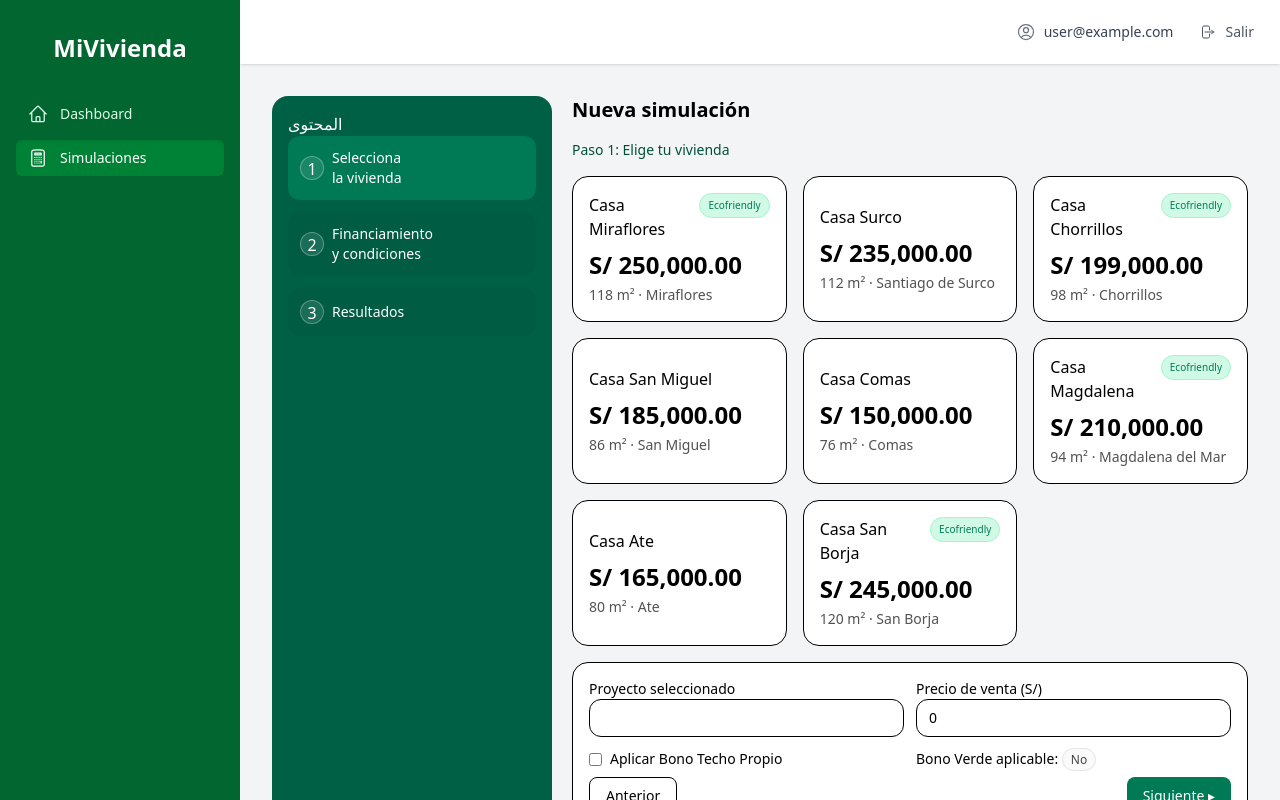
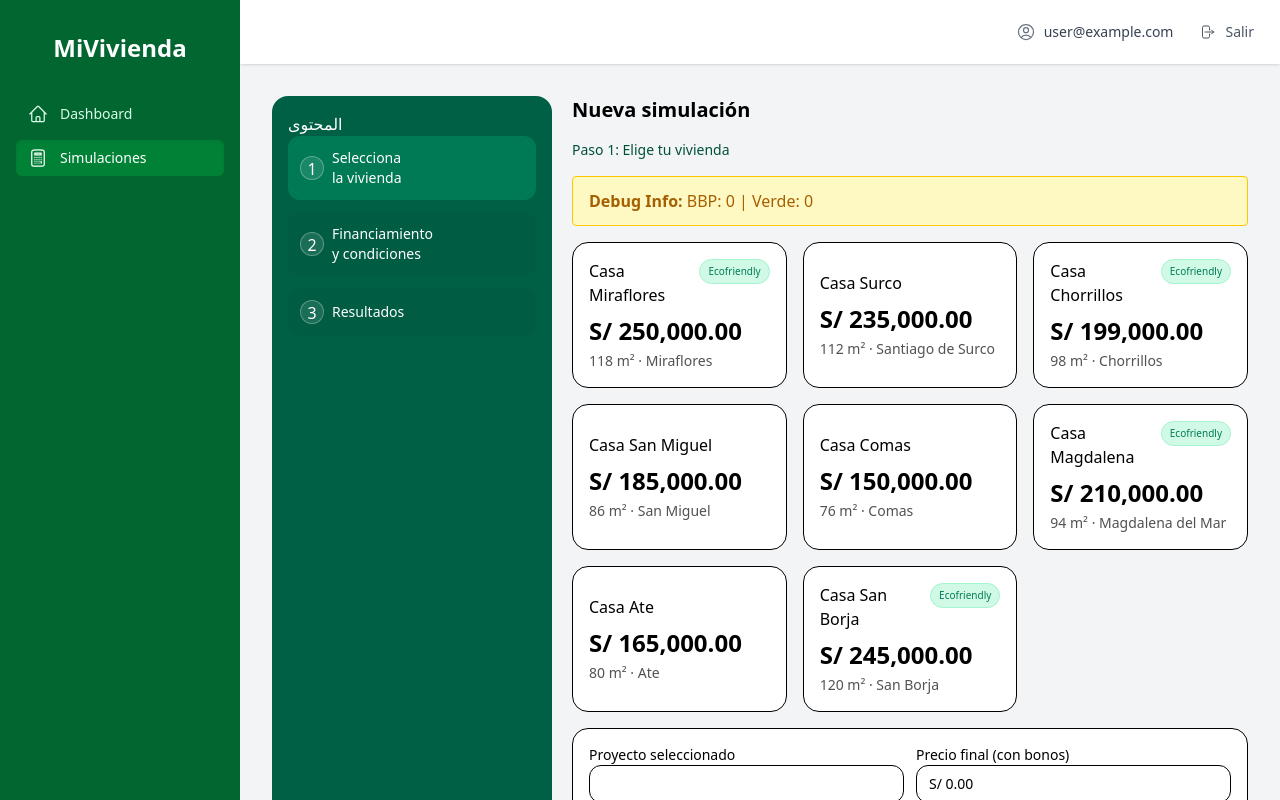
Before and after one commit to MQRF123/Finance-app, a Next.js app: page /simulaciones/nueva in a window 1280 px wide. Built offline with nearby package versions, Linux system fonts and the light colour scheme; no server answers; sample sign-in values are in the browser's storage.

Commit message:
bonuses are added

```diff
--- a/src/app/simulaciones/nueva/page.tsx
+++ b/src/app/simulaciones/nueva/page.tsx
@@ -9,6 +9,8 @@ import { type FormVals, type Casa } from "@/lib/simulacion/types";
 import { saveSimulation } from "@/lib/simulacion/services/firebase";
 import { useSimulacionCalculations } from "@/lib/simulacion/use-simulacion-calculations";
 import { SimulacionForm } from "@/components/simulaciones/SimulacionForm";
+
+import { calcularBonoBuenPagador, calcularBonoVerde } from "@/lib/simulacion/bonos";
 
 const defaultValues: FormVals = {
   // Vivienda / proyecto
@@ -38,10 +40,6 @@ const defaultValues: FormVals = {
   // Bonos
   bonoVerde: false,
   bonoVerdeMonto: 0,
-  techoPropio: false,
-  techoPropioMonto: 0,
-
-  // BBP reservado
   bbp: false,
   bbpMonto: 0,
 };
@@ -70,13 +68,27 @@ export default function NuevaSimulacionPage() {
     []
   );
 
+  const onCasaSelect = (c: Casa) => {
+    setSelCasa(c.id);
+    form.setValue("proyecto", c.titulo);
+    form.setValue("tipoInmueble", "Casa");
+    form.setValue("departamento", "Lima");
+    form.setValue("precioVenta", c.precio);
+
+    const bbpMonto = calcularBonoBuenPagador(c.precio);
+    const bonoVerdeMonto = calcularBonoVerde(c.precio, c.eco);
+
+    form.setValue("bbp", bbpMonto > 0);
+    form.setValue("bbpMonto", bbpMonto);
+    form.setValue("bonoVerde", bonoVerdeMonto > 0);
+    form.setValue("bonoVerdeMonto", bonoVerdeMonto);
+  };
+
   // Observados/calculados
   const vals = form.watch();
 
-  // Bonos (sin BBP visible por ahora)
-  const bonos =
-    (vals.bonoVerde ? vals.bonoVerdeMonto : 0) +
-    (vals.techoPropio ? vals.techoPropioMonto : 0);
+  // Bonos
+  const bonos = (vals.bbp ? vals.bbpMonto ?? 0 : 0) + (vals.bonoVerde ? vals.bonoVerdeMonto ?? 0 : 0);
 
   // Gastos (si financiar = true, se suman al principal)
   const totalGastos = vals.gastosNotariales + vals.gastosRegistrales + vals.tasacionPerito;
@@ -165,7 +177,6 @@ export default function NuevaSimulacionPage() {
           itfMes1,
           cuotaBase,
           eco: selCasa ? casas.find((x) => x.id === selCasa)?.eco === true : false,
-          techoPropio: vals.techoPropio,
           totalGastos,
           financiarGastos: vals.financiarGastos,
           fechaInicio: vals.fechaInicio,
@@ -188,7 +199,7 @@ export default function NuevaSimulacionPage() {
       step={step}
       casas={casas}
       selCasa={selCasa}
-      setSelCasa={setSelCasa}
+      onCasaSelect={onCasaSelect}
       goNext={goNext}
       goBack={goBack}
       onCalcular={onCalcular}
--- a/src/app/simulaciones/page.tsx
+++ b/src/app/simulaciones/page.tsx
@@ -52,8 +52,6 @@ const defaultValues: FormVals = {
   // Bonos
   bonoVerde: false,
   bonoVerdeMonto: 0,
-  techoPropio: false,
-  techoPropioMonto: 0,
 
   // BBP reservado
   bbp: false,
@@ -78,9 +76,7 @@ export default function NuevaSimulacionPage() {
   const vals = form.watch();
 
   // Bonos (sin BBP visible por ahora)
-  const bonos =
-    (vals.bonoVerde ? vals.bonoVerdeMonto : 0) +
-    (vals.techoPropio ? vals.techoPropioMonto : 0);
+  const bonos = vals.bonoVerde ? vals.bonoVerdeMonto : 0;
 
   // Gastos (si financiar = true, se suman al principal)
   const totalGastos = vals.gastosNotariales + vals.gastosRegistrales + vals.tasacionPerito;
@@ -251,7 +247,6 @@ export default function NuevaSimulacionPage() {
           cuotaBase,
           // 3. Usamos la lista 'casas' importada
           eco: selCasa ? casas.find((x) => x.id === selCasa)?.eco === true : false,
-          techoPropio: vals.techoPropio,
           totalGastos,
           financiarGastos: vals.financiarGastos,
           fechaInicio: vals.fechaInicio,
@@ -332,11 +327,7 @@ export default function NuevaSimulacionPage() {
                   />
                 </label>
 
-                {/* Bono Techo Propio (sigue activo en Paso 1) */}
-                <label className={`${LABEL} flex items-center gap-2`}>
-                  <input type="checkbox" {...form.register("techoPropio")} />
-                  <span>Aplicar Bono Techo Propio</span>
-                </label>
+
 
                 {/* Bono Verde: solo indicador, no editable */}
                 <div className={LABEL}>
@@ -581,8 +572,7 @@ export default function NuevaSimulacionPage() {
                       <span>Bonos</span>
                       <span>
                         {fmtMoney(
-                          (vals.bonoVerde ? vals.bonoVerdeMonto : 0) +
-                            (vals.techoPropio ? vals.techoPropioMonto : 0),
+                          (vals.bonoVerde ? vals.bonoVerdeMonto : 0),
                           vals.moneda
                         )}
                       </span>
@@ -631,10 +621,7 @@ export default function NuevaSimulacionPage() {
                       <span>Ecofriendly</span>
                       <span>{vals.bonoVerde ? "Sí (Bono Verde aplicable)" : "No"}</span>
                     </div>
-                    <div className="flex justify-between">
-                      <span>Techo Propio</span>
-                      <span>{vals.techoPropio ? "Aplicado" : "No aplica"}</span>
-                    </div>
+
                     <div className="flex justify-between">
                       <span>Inicio del crédito</span>
                       <span>{vals.fechaInicio || "—"}</span>
--- a/src/components/simulaciones/Paso1Vivienda.tsx
+++ b/src/components/simulaciones/Paso1Vivienda.tsx
@@ -1,12 +1,12 @@
 import React from "react";
-import { useFormContext } from "react-hook-form";
+import { useFormContext, Controller } from "react-hook-form";
 import { FormVals, Casa } from "@/lib/simulacion/types";
 import { fmtMoney } from "@/lib/simulacion/utils";
 
 interface Paso1ViviendaProps {
   casas: Casa[];
   selCasa: string | null;
-  setSelCasa: (id: string | null) => void;
+  onCasaSelect: (casa: Casa) => void;
   goNext: () => void;
   msg: string;
 }
@@ -20,26 +20,33 @@ const ROW = "grid md:grid-cols-2 gap-3";
 export function Paso1Vivienda({
   casas,
   selCasa,
-  setSelCasa,
+  onCasaSelect,
   goNext,
   msg,
 }: Paso1ViviendaProps) {
-  const { register, setValue, watch } = useFormContext<FormVals>();
-  const vals = watch();
+  const { register, watch, control } = useFormContext<FormVals>();
 
-  const seleccionarCasa = (c: Casa) => {
-    setSelCasa(c.id);
-    setValue("proyecto", c.titulo);
-    setValue("tipoInmueble", "Casa");
-    setValue("departamento", "Lima");
-    setValue("precioVenta", c.precio);
-    setValue("bonoVerde", c.eco);
-    if (!c.eco) setValue("bonoVerdeMonto", 0);
-  };
+  // Estrategia final: observar campos individualmente
+  const [precioVenta, bbpMonto, bonoVerdeMonto, moneda, bonoVerde] = watch([
+    "precioVenta",
+    "bbpMonto",
+    "bonoVerdeMonto",
+    "moneda",
+    "bonoVerde"
+  ]);
 
   return (
     <>
       <div className="text-sm text-emerald-900 font-medium">Paso 1: Elige tu vivienda</div>
+
+      {/* --- DEBUG --- */}
+      <div className="bg-yellow-100 border border-yellow-400 text-yellow-700 px-4 py-3 rounded relative mb-4" role="alert">
+        <strong className="font-bold">Debug Info: </strong>
+        <span className="block sm:inline">
+          BBP: {bbpMonto ?? 'undefined'} | Verde: {bonoVerdeMonto ?? 'undefined'}
+        </span>
+      </div>
+      {/* --- END DEBUG --- */}
 
       <div className="grid sm:grid-cols-2 lg:grid-cols-3 gap-4">
         {casas.map((c) => {
@@ -48,9 +55,9 @@ export function Paso1Vivienda({
             <button
               key={c.id}
               type="button"
-              onClick={() => seleccionarCasa(c)}
-              className={`text-left rounded-2xl border bg-white p-4 transition
-                ${active ? "ring-2 ring-emerald-500 border-emerald-500" : "hover:shadow-sm"}`}
+              onClick={() => onCasaSelect(c)}
+              className={`text-left rounded-2xl border bg-white p-4 transition ${
+                active ? "ring-2 ring-emerald-500 border-emerald-500" : "hover:shadow-sm"}`}
             >
               <div className="flex items-start justify-between">
                 <div className="font-medium">{c.titulo}</div>
@@ -60,7 +67,7 @@ export function Paso1Vivienda({
                   </span>
                 )}
               </div>
-              <div className="mt-2 text-2xl font-bold">{fmtMoney(c.precio)}</div>
+              <div className="mt-2 text-2xl font-bold">{fmtMoney(c.precio, moneda)}</div>
               <div className="text-sm text-neutral-600 mt-1">{c.m2} m² · {c.distrito}</div>
               {active && <div className="text-xs text-emerald-700 mt-2">Seleccionada</div>}
             </button>
@@ -75,33 +82,58 @@ export function Paso1Vivienda({
             <input className={INPUT} readOnly {...register("proyecto")} />
           </label>
 
-          {/* Precio de venta ahora es SOLO LECTURA */}
           <label className={LABEL}>
-            Precio de venta (S/)
+            Precio final (con bonos)
+            <Controller
+              control={control}
+              name="precioVenta"
+              render={({ field: { ref, name, onBlur, onChange } }) => (
+                <input
+                  ref={ref}
+                  name={name}
+                  onBlur={onBlur}
+                  onChange={onChange}
+                  type="text"
+                  className={`${INPUT} bg-neutral-100`}
+                  readOnly
+                  tabIndex={-1}
+                  value={fmtMoney(
+                    precioVenta - ((bbpMonto ?? 0) + (bonoVerdeMonto ?? 0)),
+                    moneda
+                  )}
+                />
+              )}
+            />
+          </label>
+
+          <label className={LABEL}>
+            Bono del Buen Pagador (BBP)
             <input
-              type="number"
               className={`${INPUT} bg-neutral-100`}
               readOnly
               tabIndex={-1}
-              {...register("precioVenta")}
+              {...register("bbpMonto")}
             />
           </label>
 
-          {/* Bono Techo Propio (sigue activo en Paso 1) */}
-          <label className={`${LABEL} flex items-center gap-2`}>
-            <input type="checkbox" {...register("techoPropio")} />
-            <span>Aplicar Bono Techo Propio</span>
+          <label className={LABEL}>
+            Bono Verde
+            <input
+              className={`${INPUT} bg-neutral-100`}
+              readOnly
+              tabIndex={-1}
+              {...register("bonoVerdeMonto")}
+            />
           </label>
 
-          {/* Bono Verde: solo indicador, no editable */}
           <div className={LABEL}>
             Bono Verde aplicable:{" "}
             <span className={`px-2 py-0.5 rounded-full text-xs border ${
-              vals.bonoVerde
+              bonoVerde
                 ? "bg-emerald-50 text-emerald-700 border-emerald-200"
                 : "bg-neutral-50 text-neutral-700 border-neutral-200"
             }`}>
-              {vals.bonoVerde ? "Sí (vivienda ecofriendly)" : "No"}
+              {bonoVerde ? "Sí (vivienda ecofriendly)" : "No"}
             </span>
           </div>
         </div>
--- a/src/components/simulaciones/Paso3Resultados.tsx
+++ b/src/components/simulaciones/Paso3Resultados.tsx
@@ -72,7 +72,7 @@ export function Paso3Resultados({
                 <span>
                   {fmtMoney(
                     (currentVals.bonoVerde ? currentVals.bonoVerdeMonto : 0) +
-                      (currentVals.techoPropio ? currentVals.techoPropioMonto : 0),
+                      (currentVals.bbp ? currentVals.bbpMonto ?? 0 : 0),
                     currentVals.moneda
                   )}
                 </span>
@@ -121,10 +121,7 @@ export function Paso3Resultados({
                 <span>Ecofriendly</span>
                 <span>{currentVals.bonoVerde ? "Sí (Bono Verde aplicable)" : "No"}</span>
               </div>
-              <div className="flex justify-between">
-                <span>Techo Propio</span>
-                <span>{currentVals.techoPropio ? "Aplicado" : "No aplica"}</span>
-              </div>
+
               <div className="flex justify-between">
                 <span>Inicio del crédito</span>
                 <span>{currentVals.fechaInicio || "—"}</span>
--- a/src/components/simulaciones/SimulacionForm.tsx
+++ b/src/components/simulaciones/SimulacionForm.tsx
@@ -11,7 +11,7 @@ interface SimulacionFormProps {
   step: 1 | 2 | 3;
   casas: Casa[];
   selCasa: string | null;
-  setSelCasa: (id: string | null) => void;
+  onCasaSelect: (casa: Casa) => void;
   goNext: () => void;
   goBack: () => void;
   onCalcular: () => void;
@@ -36,7 +36,7 @@ export function SimulacionForm({
   step,
   casas,
   selCasa,
-  setSelCasa,
+  onCasaSelect,
   goNext,
   goBack,
   onCalcular,
@@ -68,7 +68,7 @@ export function SimulacionForm({
             <Paso1Vivienda
               casas={casas}
               selCasa={selCasa}
-              setSelCasa={setSelCasa}
+              onCasaSelect={onCasaSelect}
               goNext={goNext}
               msg={msg}
             />
--- /dev/null
+++ b/src/lib/simulacion/bonos.ts
@@ -0,0 +1,22 @@
+export function calcularBonoBuenPagador(precioVenta: number): number {
+  if (precioVenta >= 70000 && precioVenta <= 95000) {
+    return 25700;
+  }
+  if (precioVenta > 95000 && precioVenta <= 140000) {
+    return 21300;
+  }
+  if (precioVenta > 140000 && precioVenta <= 232000) {
+    return 17100;
+  }
+  if (precioVenta > 232000 && precioVenta <= 343900) {
+    return 12800;
+  }
+  return 0;
+}
+
+export function calcularBonoVerde(precioVenta: number, esEco: boolean): number {
+  if (!esEco) {
+    return 0;
+  }
+  return Math.min(precioVenta * 0.01, 12000);
+}
--- a/src/lib/simulacion/types.ts
+++ b/src/lib/simulacion/types.ts
@@ -112,8 +112,6 @@ export type FormVals = {
   // Bonos (Bono Verde auto por eco, BTP seleccionable)
   bonoVerde: boolean;        // autogestionado (eco)
   bonoVerdeMonto: number;    // (por definir reglas)
-  techoPropio: boolean;      // checkbox solicitado
-  techoPropioMonto: number;  // (por definir reglas)
 
   // (no visibles ahora) BBP reservado
   bbp?: boolean;
@@ -145,7 +143,6 @@ export interface SimulationSummary {
   itfMes1: number;
   cuotaBase: number;
   eco: boolean;
-  techoPropio: boolean;
   totalGastos: number;
   financiarGastos: boolean;
   fechaInicio: string;
```
Also changed, not shown: src/components/simulaciones/cards/simulacion-card.tsx (+15 -5 lines), 1 other file (tests, documents, lock files or other folders).
